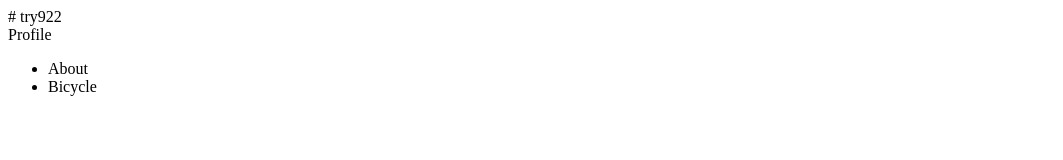
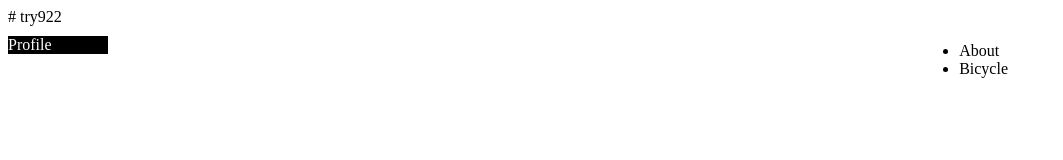
Before and after one commit to lifewillbefun/try922, a plain HTML site: page index.html in a window 1280 px wide. Shown: the whole page, without its empty margins (0-1063 px from the left). Drawn offline with Linux system fonts and the light colour scheme.

Commit message:
Update stylesheet.css

```diff
--- a/stylesheet.css
+++ b/stylesheet.css
@@ -1,3 +1,16 @@
-.title {
-    color: red;
+header {
+    height:50px;
+    width:1000px;
 }
+
+.header-logo{
+ float:left;
+ width:100px;
+ margin:10px 0;
+ background-color:black;
+ color:white;
+}
+
+.header-list{
+    float:right
+}
```
